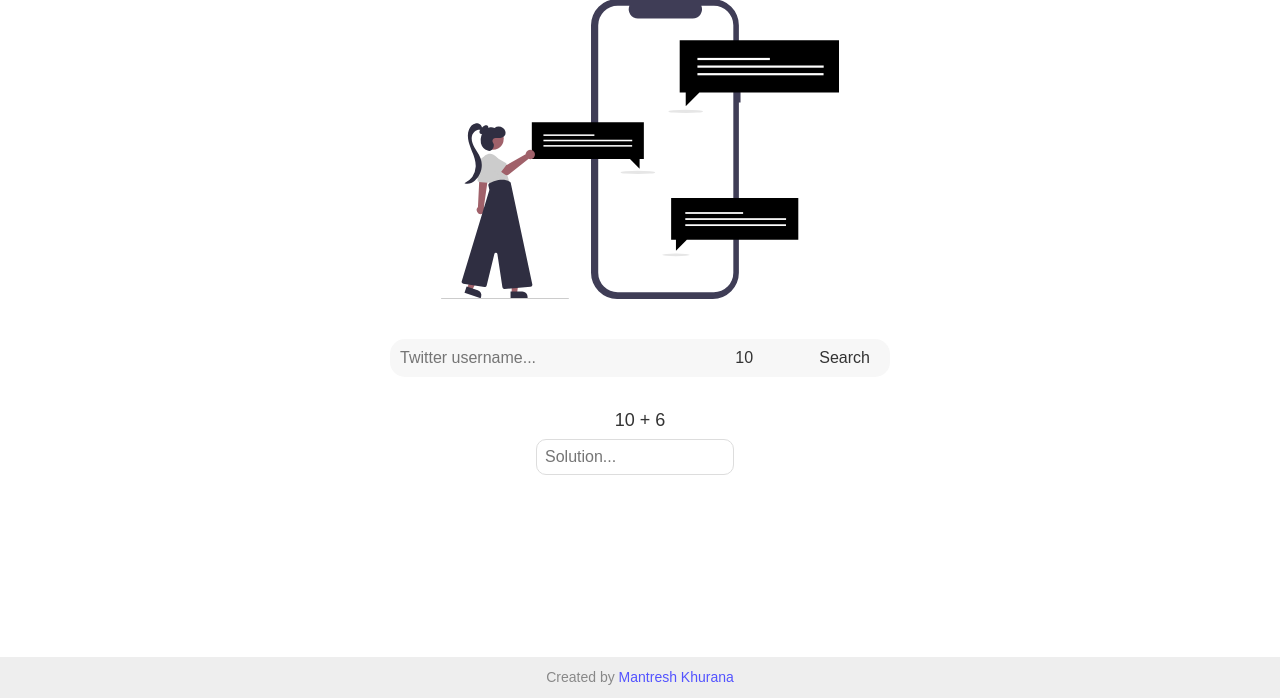
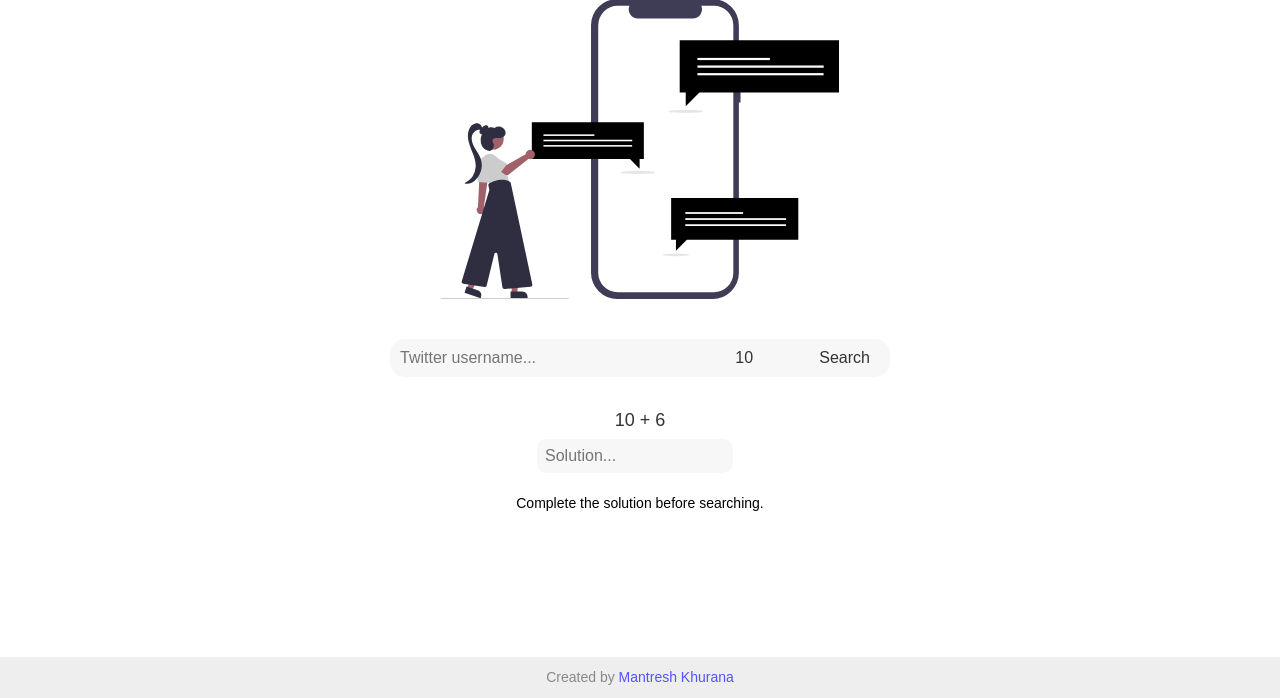
Before and after one commit to mantreshkhurana/twitter-toxicity-detection-flask, a Flask app: page / in a window 1280 px wide. Shown: the part 102-800 px from the top of the page. Run offline with Flask 2, Linux system fonts and the light colour scheme; some libraries are stand-ins or nearby versions.

Commit message:
Major Update

```diff
--- a/static/css/style.css
+++ b/static/css/style.css
@@ -395,12 +395,16 @@ p {
 
 .bot-protection input[type="number"] {
   padding: 8px;
-  border: 1px solid #ddd;
+  border:none;
+  outline: none;
   border-radius: 10px;
   font-size: 16px;
   width: 180px;
   max-width: 100%;
   margin-bottom: 10px;
+  background: #f7f7f7;
+  color: #333;
+  border-color: #ccc;
 }
 
 body.dark .bot-protection input[type="number"] {
@@ -409,3 +413,39 @@ body.dark .bot-protection input[type="number"] {
   border-color: #444;
   border-radius: 10px;
 }
+
+.bot-protection {
+  margin-top: 10px;
+  display: flex;
+  align-items: center;
+  justify-content: center;
+  text-align: center;
+}
+
+.error-message {
+  color: red;
+}
+
+.bot-protection {
+  margin-top: 20px;
+  display: flex;
+  align-items: center;
+  justify-content: center;
+  text-align: center;
+}
+
+.bot-protection input[type="number"] {
+  margin-right: 10px;
+}
+
+.bot-protection p {
+  font-size: 14px;
+}
+
+.light .bot-protection p {
+  color: #000;
+}
+
+.dark .bot-protection p {
+  color: #ddd;
+}
--- a/templates/index.html
+++ b/templates/index.html
@@ -4,18 +4,6 @@
     <title>Twitter Toxicity Detection</title>
     <link rel="shortcut icon" href="{{ url_for('static', filename='images/favicon.ico') }}">
     <link rel="stylesheet" href="{{ url_for('static', filename='css/style.css') }}" />
-    <style>
-      .bot-protection {
-        margin-top: 20px;
-        display: flex;
-        align-items: center;
-        justify-content: center;
-        text-align: center;
-      }
-      .bot-protection input[type="number"] {
-        margin-right: 10px;
-      }
-    </style>
   </head>
   <body class="light">
     <header>
@@ -65,8 +53,9 @@
           name="bot_protection"
           required
         />
-
+        <span class="error-message" id="bot-protection-error" style="display: none;">Invalid solution</span>
       </form>
+      <p>Complete the solution before searching.</p>
     </div>
 
     <footer>
@@ -81,25 +70,25 @@
     <script src="{{ url_for('static', filename='js/script.js') }}"></script>
     <script>
       document.addEventListener("DOMContentLoaded", function () {
-        var botProtectionInput = document.querySelector(
-          'input[name="bot_protection"]'
-        );
+        var botProtectionInput = document.querySelector('input[name="bot_protection"]');
         var botCalculation = document.getElementById("bot-calculation");
         var searchButton = document.getElementById("search-button");
+        var errorSpan = document.getElementById("bot-protection-error");
 
         var operand1 = Math.floor(Math.random() * 10) + 1;
         var operand2 = Math.floor(Math.random() * 10) + 1;
         var operator = Math.random() < 0.5 ? "+" : "-";
         var result = operator === "+" ? operand1 + operand2 : operand1 - operand2;
 
-        botCalculation.textContent =
-        operand1 + " " + operator + " " + operand2;
+        botCalculation.textContent = operand1 + " " + operator + " " + operand2;
 
         botProtectionInput.addEventListener("input", function () {
           if (parseInt(botProtectionInput.value) === result) {
             searchButton.disabled = false;
+            errorSpan.style.display = "none";
           } else {
             searchButton.disabled = true;
+            errorSpan.style.display = "block";
           }
         });
       });
```
Also changed, not shown: README.md, 6 other files.
